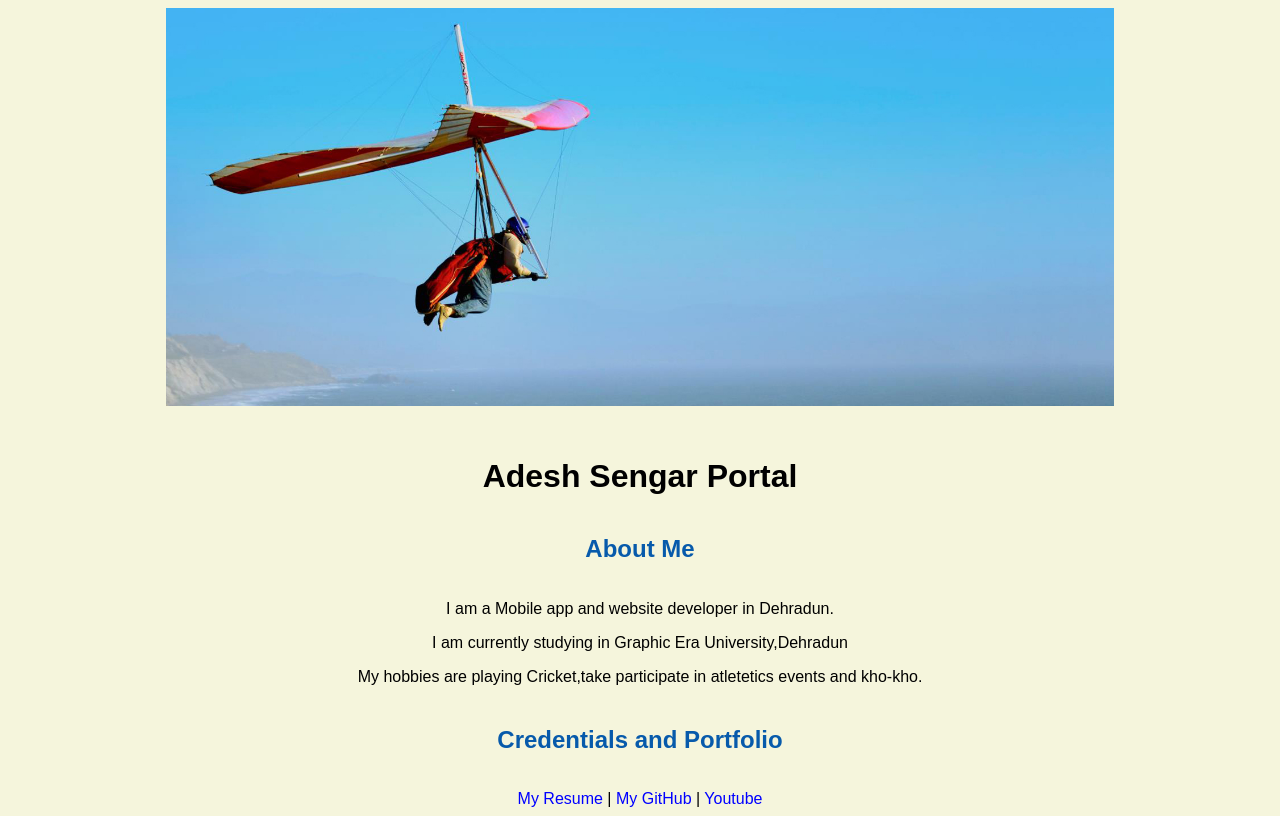
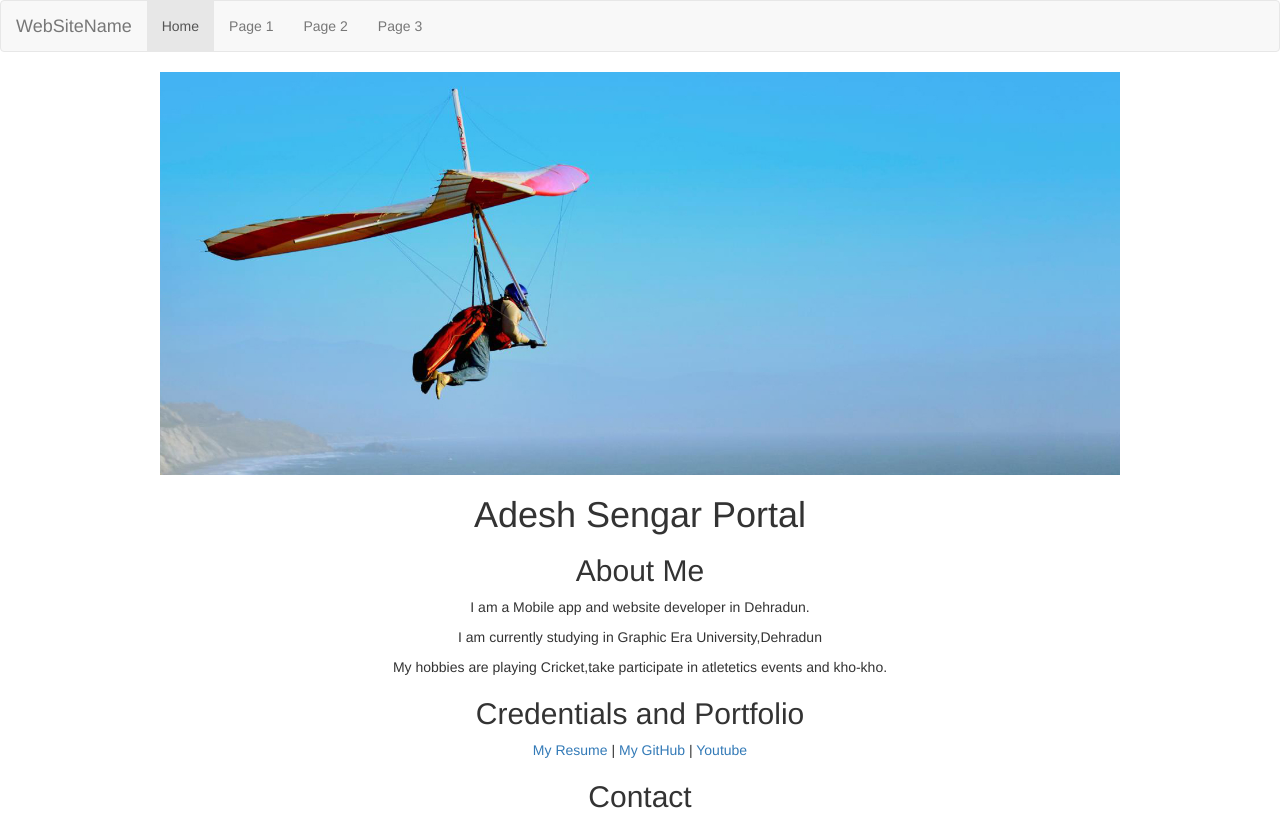
Before and after one commit to ades-ship/AdeshSengar.github.io, a plain HTML site: page index.html in a window 1280 px wide. Shown: the top 816 px of the page. Drawn offline with nearby package versions, Linux system fonts and the light colour scheme.

Commit message:
add navigation bar

```diff
--- a/index.html
+++ b/index.html
@@ -9,12 +9,29 @@
     <link rel="stylesheet" href="css/master.css">
     <link rel="FaviconIcon" href="favicon.ico" type="image/x-icon">
     <link rel="shortcut" href="favicon.ico" type="image/x-icon">
+    <link rel="stylesheet" href="https://maxcdn.bootstrapcdn.com/bootstrap/3.4.1/css/bootstrap.min.css">
     <meta name="viewport" content="width=device-width, initial-scale=1,shrink-to-fit=no">
     <meta name="name" content="Adesh Sengar's Portal">
   <meta name="robots" content="noindex,nofollow">
+  <script src="https://ajax.googleapis.com/ajax/libs/jquery/3.6.1/jquery.min.js"></script>
+  <script src="https://maxcdn.bootstrapcdn.com/bootstrap/3.4.1/js/bootstrap.min.js"></script>
   </header>
 
   <body>
+    <nav class="navbar navbar-default">
+      <div class="container-fluid">
+        <div class="navbar-header">
+          <a class="navbar-brand" href="#">WebSiteName</a>
+        </div>
+        <ul class="nav navbar-nav">
+          <li class="active"><a href="#">Home</a></li>
+          <li><a href="#">Page 1</a></li>
+          <li><a href="#">Page 2</a></li>
+          <li><a href="#">Page 3</a></li>
+        </ul>
+      </div>
+    </nav>
+
     <img src="images/banner.jpg" width="75%" alt="banner">
     <h1>Adesh Sengar Portal</h1>
     <h2>About Me</h2>
```
